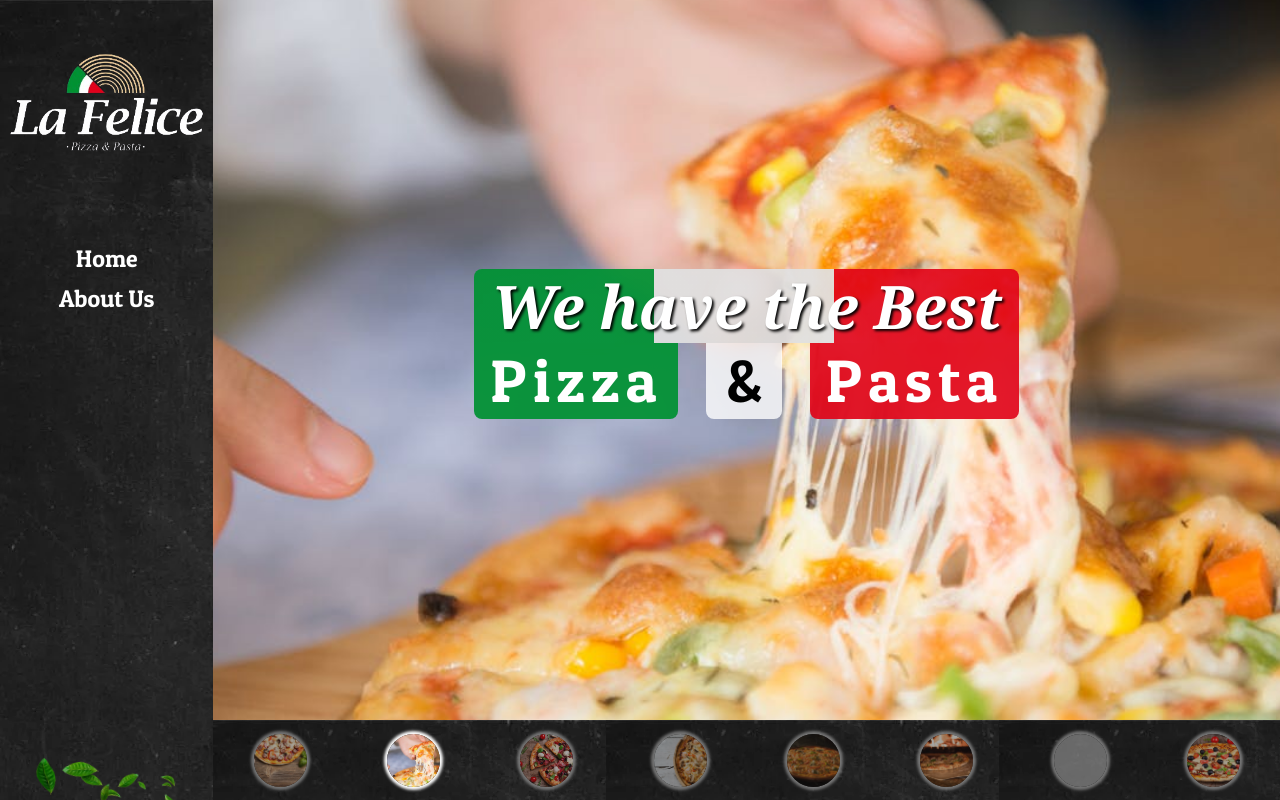
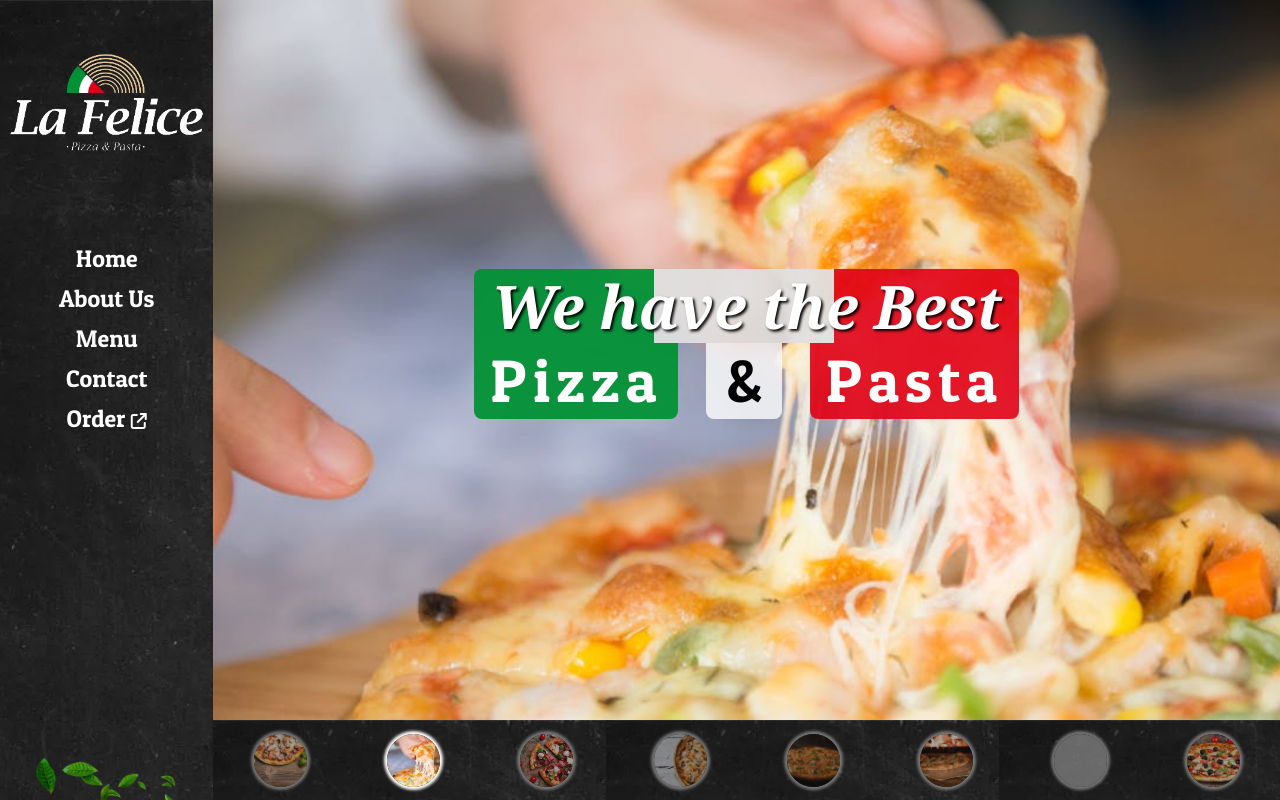
Before and after one commit to Abdulloh-Mamanazirov/eatlafelice, a React (Vite) app: page / in a window 1280 px wide. Built offline with nearby package versions, Linux system fonts and the light colour scheme; grey boxes are pictures that could not be loaded.

Commit message:
add Menu, Contact & Order pages

```diff
--- a/src/routes/routes.tsx
+++ b/src/routes/routes.tsx
@@ -1,4 +1,4 @@
-import { About, Home } from "../pages";
+import { About, Contact, Home, Menu } from "../pages";
 
 export const CLIENT_PAGES = [
   {
@@ -15,6 +15,31 @@ export const CLIENT_PAGES = [
     element: <About />,
     show: true,
   },
+  {
+    id: 2,
+    path: "/menu",
+    title: "Menu",
+    element: <Menu />,
+    show: true,
+  },
+  {
+    id: 3,
+    path: "/contact",
+    title: "Contact",
+    element: <Contact />,
+    show: true,
+  },
+  {
+    id: 4,
+    path: "https://pizzalafelice.weborder.net",
+    title: (
+      <span>
+        Order <span className="fa-solid fa-external-link text-base" />
+      </span>
+    ),
+    element: <div />,
+    show: true,
+  },
 ];
 
 export const ADMIN_PAGES = [
```
